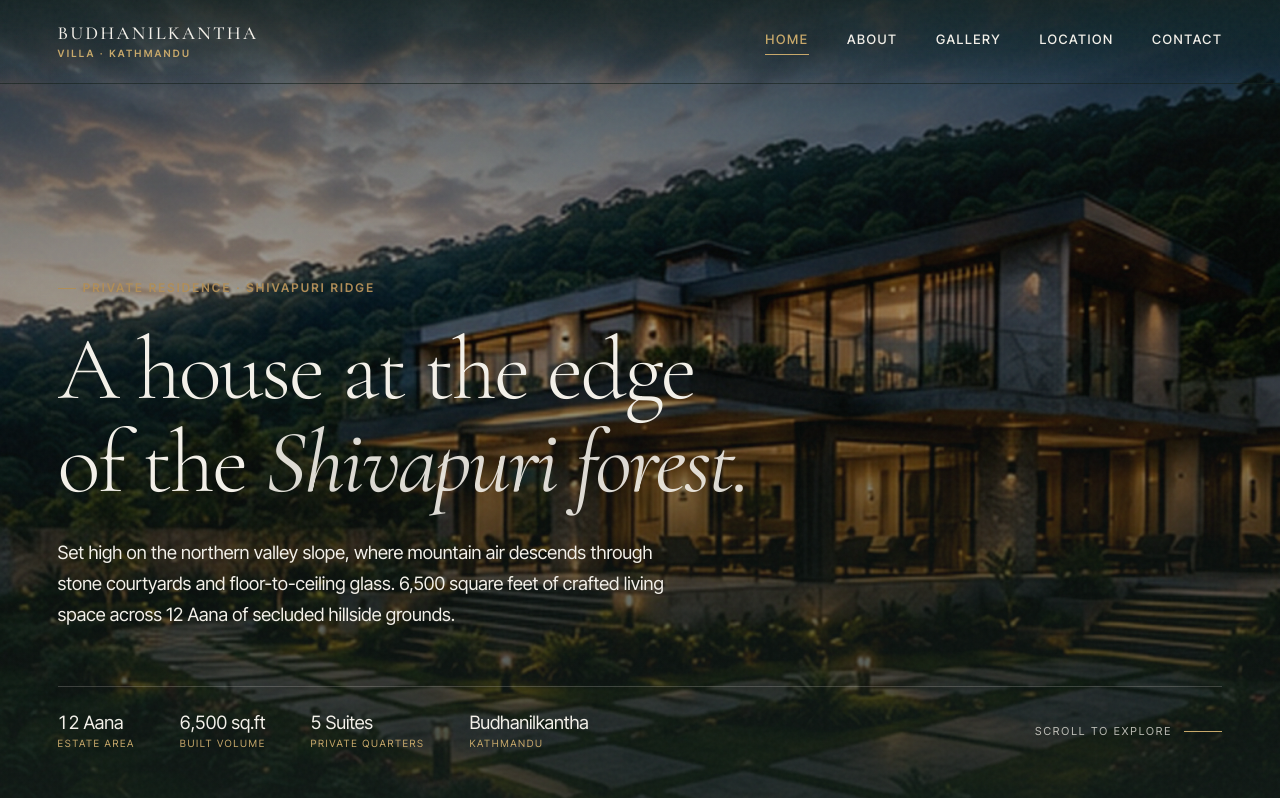
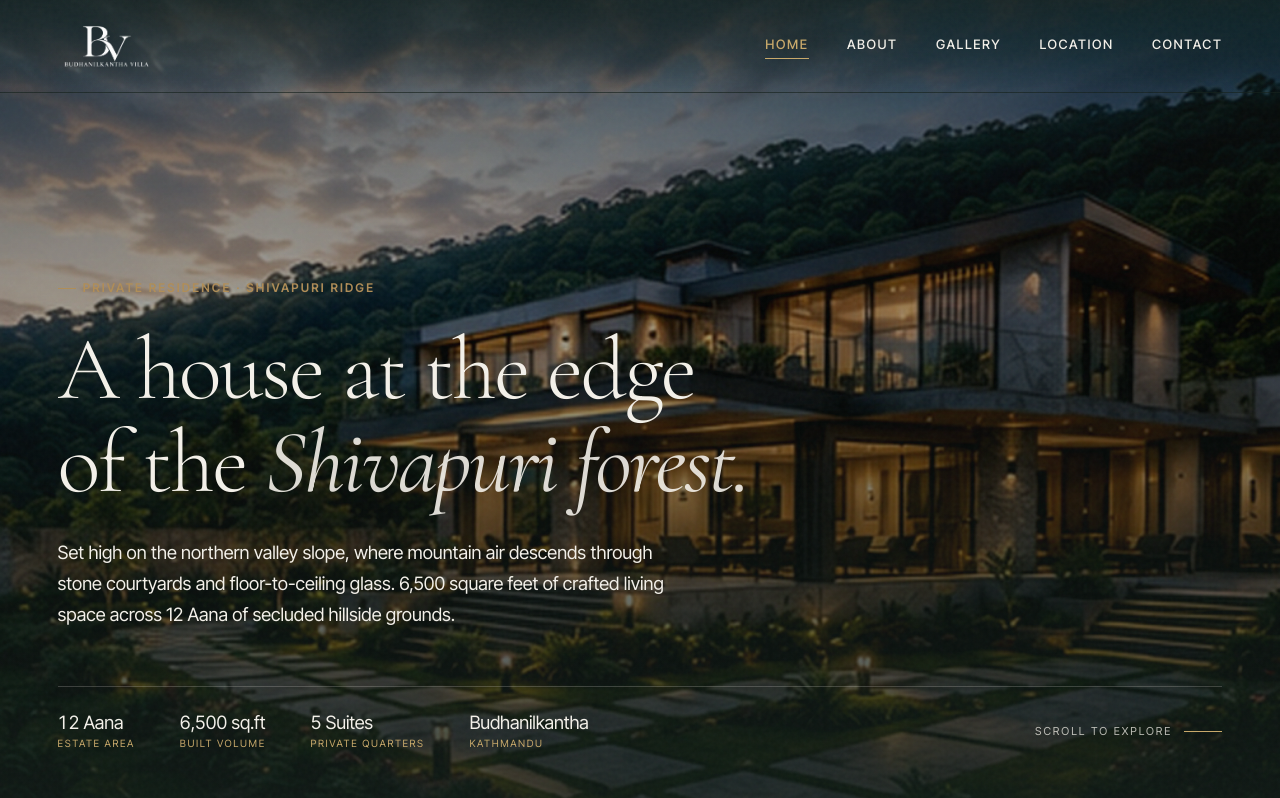
Before and after one commit to roshansth10/BudanilkanthaVilla, a React app: page index.html in a window 1280 px wide. Shown: the top 798 px of the page. Built offline with nearby package versions, Linux system fonts and the light colour scheme; some packages are replaced by stand-ins of ours; animation ran at ten frames a second.

Commit message:
Update website brand identity with custom logo and favicon
Replace the default placeholder favicon and text-based navbar brand mark with the official Budhanilkantha Villa visual assets to establish consistent brand identity across all pages.

- Configure high-resolution `favicon.png` across all static HTML templates and React route metadata, retiring legacy `favicon.ico`.
- Integrate the official `BV logo.png` into the header across all static pages and React layout components.
- Implement adaptive CSS styling and contrast filters for the brand logo, ensuring crisp white visibility over dark transparent hero banners while naturally reverting to authentic dark forest green on light themes and scrolled headers.

```diff
--- a/index.html
+++ b/index.html
@@ -9,7 +9,8 @@
       content="A handcrafted architectural private residence in Budhanilkantha, Kathmandu. 6,500 sq.ft across 12 Aana of secluded forest-edge grounds."
     />
     <link rel="canonical" href="https://budhanilkanthavilla.com/" />
-    <link rel="icon" type="image/x-icon" href="/favicon.ico" />
+    <link rel="icon" type="image/png" href="/favicon.png" />
+    <link rel="apple-touch-icon" href="/favicon.png" />
 
     <!-- Open Graph -->
     <meta property="og:type" content="website" />
@@ -79,8 +80,7 @@
     <!-- Global Header -->
     <header class="site-header">
       <a href="/" class="brand-mark" aria-label="Budhanilkantha Villa Home">
-        <span class="brand-title">Budhanilkantha</span>
-        <span class="brand-subtitle">Villa &middot; Kathmandu</span>
+        <img src="/images/BV%20logo.png" alt="Budhanilkantha Villa" class="brand-logo-img" />
       </a>
 
       <nav class="nav-menu" aria-label="Primary Navigation">
--- a/src/css/main.css
+++ b/src/css/main.css
@@ -471,34 +471,32 @@ ul, ol {
 }
 
 .brand-mark {
-  display: flex;
-  flex-direction: column;
-  gap: 2px;
-}
-
-.brand-title {
-  font-family: var(--font-serif);
-  font-size: clamp(1.15rem, 1.4vw, 1.45rem);
-  letter-spacing: 0.12em;
-  text-transform: uppercase;
-  font-weight: 500;
-  line-height: 1.1;
-}
-
-.brand-subtitle {
-  font-family: var(--font-sans);
-  font-size: 10px;
-  letter-spacing: 0.22em;
-  text-transform: uppercase;
-  color: var(--gold-light-text);
-  font-weight: 600;
-  line-height: 1.3;
-  margin-top: 2px;
+  display: inline-flex;
+  align-items: center;
+  text-decoration: none;
+  line-height: 1;
+}
+
+.brand-logo-img {
+  height: clamp(38px, 4.2vw, 48px);
+  width: auto;
+  max-width: 170px;
+  object-fit: contain;
   display: block;
-}
-
-.site-header.is-scrolled .brand-subtitle {
-  color: var(--gold);
+  /* On dark header (over hero image), filter to crisp white/paper matching nav links */
+  filter: brightness(0) invert(1);
+  transition: filter 0.4s var(--ease-editorial), opacity 0.3s ease, transform 0.3s var(--ease-editorial);
+}
+
+.brand-mark:hover .brand-logo-img {
+  opacity: 0.9;
+  transform: scale(1.02);
+}
+
+/* On scrolled header or light theme pages, display in its original rich dark forest green */
+.site-header.is-scrolled .brand-logo-img,
+.site-header.theme-light .brand-logo-img {
+  filter: none;
 }
 
 .nav-menu {
--- a/src/routes/__root.tsx
+++ b/src/routes/__root.tsx
@@ -94,7 +94,8 @@ export const Route = createRootRouteWithContext<{ queryClient: QueryClient }>()(
       { rel: "preconnect", href: "https://fonts.googleapis.com" },
       { rel: "preconnect", href: "https://fonts.gstatic.com", crossOrigin: "anonymous" },
       { rel: "stylesheet", href: "https://fonts.googleapis.com/css2?family=Inter:wght@400;500;600&family=Playfair+Display:ital,wght@0,600;0,700;1,600&display=swap" },
-      { rel: "icon", href: "/favicon.ico", type: "image/x-icon" },
+      { rel: "icon", href: "/favicon.png", type: "image/png" },
+      { rel: "apple-touch-icon", href: "/favicon.png" },
     ],
   }),
   shellComponent: RootShell,
```
Also changed, not shown: about/index.html (+3 -3 lines), contact/index.html (+3 -3 lines), gallery/index.html (+3 -3 lines), location/index.html (+3 -3 lines), src/components/villa-layout.tsx (+6 -20 lines), src/components/villa-page.tsx (+6 -20 lines), public/favicon.ico (deleted), public/favicon.png (added), public/images/BV logo.png (added), public/images/logo/BV logo.png (added).
